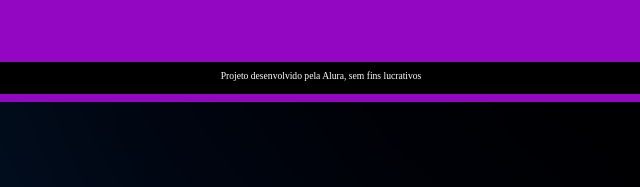
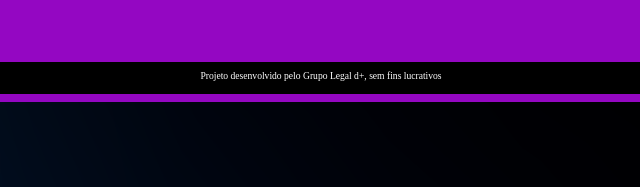
Before and after one commit to Igor-14-2A/IgorCards, a plain HTML site: page index.html in a window 1280 px wide. Shown: the part 706-893 px from the top of the page, 327-967 px from the left. Drawn offline with Linux system fonts and the light colour scheme.

Commit message:
Update index.html

```diff
--- a/index.html
+++ b/index.html
@@ -23,7 +23,7 @@
         </section>
     </main>
     <footer>
-        <p>Projeto desenvolvido pela Alura, sem fins lucrativos</p>
+        <p>Projeto desenvolvido pelo Grupo Legal d+, sem fins lucrativos</p>
     </footer>
     <script src="app.js"></script>
     <script src="perguntas.js"></script>
```
